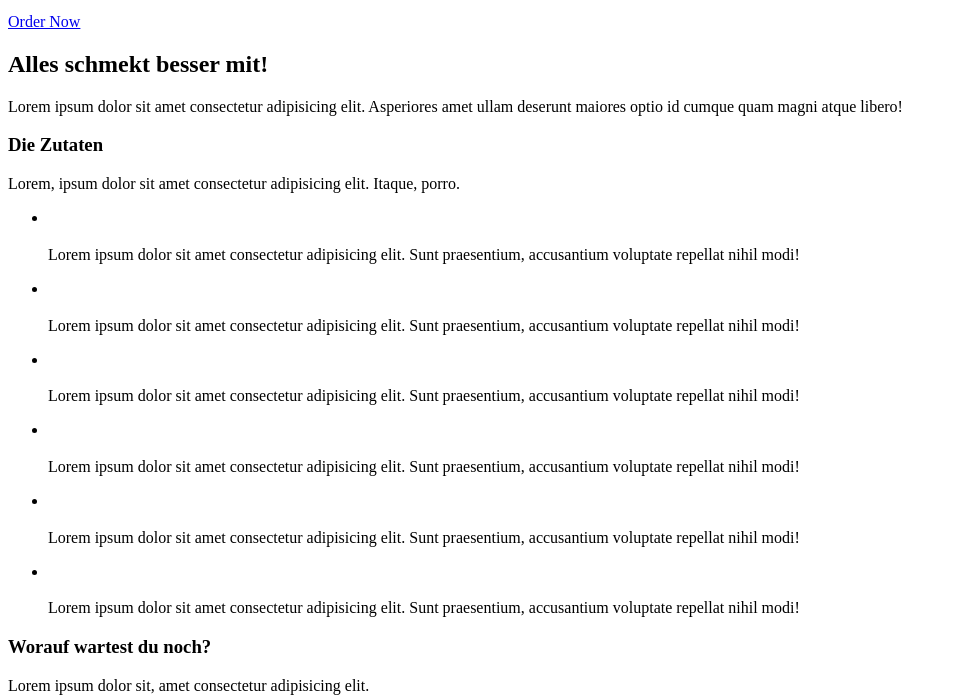
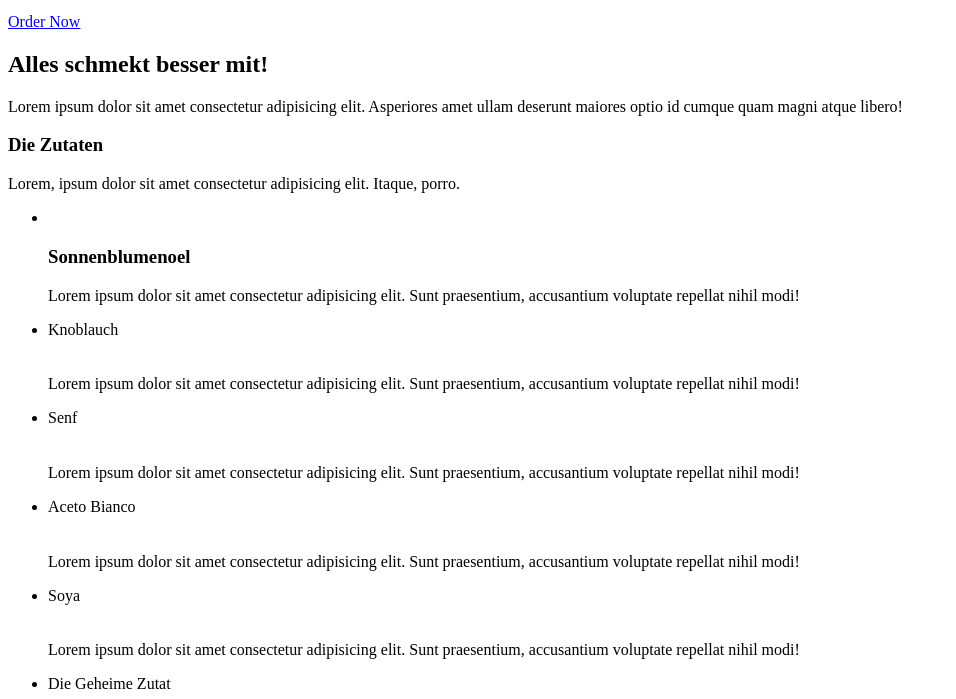
Before and after one commit to sevspo/Grid-Layout-SNaise, a plain HTML site: page index.html in a window 1280 px wide. Shown: the part 101-800 px from the top of the page, without its empty margins (0-956 px from the left). Drawn offline with Linux system fonts and the light colour scheme.

Commit message:
feat: card titles

```diff
--- a/index.html
+++ b/index.html
@@ -42,13 +42,13 @@
             <div class="content-wrap"></div>
             <img src="" alt="" class="back-image-item">
             <div class="card-content">
-              <h3 class="card-title"></h3>
+              <h3 class="card-title">Sonnenblumenoel</h3>
               <p>Lorem ipsum dolor sit amet consectetur adipisicing elit. Sunt praesentium, accusantium voluptate
                 repellat nihil modi!</p>
             </div>
           </li>
           <li class="list-item-2">
-            <div class="content-wrap"></div>
+            <div class="content-wrap">Knoblauch</div>
             <img src="" alt="" class="back-image-item">
             <div class="card-content">
               <h3 class="card-title"></h3>
@@ -57,7 +57,7 @@
             </div>
           </li>
           <li class="list-item-3">
-            <div class="content-wrap"></div>
+            <div class="content-wrap">Senf</div>
             <img src="" alt="" class="back-image-item">
             <div class="card-content">
               <h3 class="card-title"></h3>
@@ -66,7 +66,7 @@
             </div>
           </li>
           <li class="list-item-4">
-            <div class="content-wrap"></div>
+            <div class="content-wrap">Aceto Bianco</div>
             <img src="" alt="" class="back-image-item">
             <div class="card-content">
               <h3 class="card-title"></h3>
@@ -75,7 +75,7 @@
             </div>
           </li>
           <li class="list-item-5">
-            <div class="content-wrap"></div>
+            <div class="content-wrap">Soya</div>
             <img src="" alt="" class="back-image-item">
             <div class="card-content">
               <h3 class="card-title"></h3>
@@ -84,7 +84,7 @@
             </div>
           </li>
           <li class="list-item-6">
-            <div class="content-wrap"></div>
+            <div class="content-wrap">Die Geheime Zutat</div>
             <img src="" alt="" class="back-image-item">
             <div class="card-content">
               <h3 class="card-title"></h3>
```
